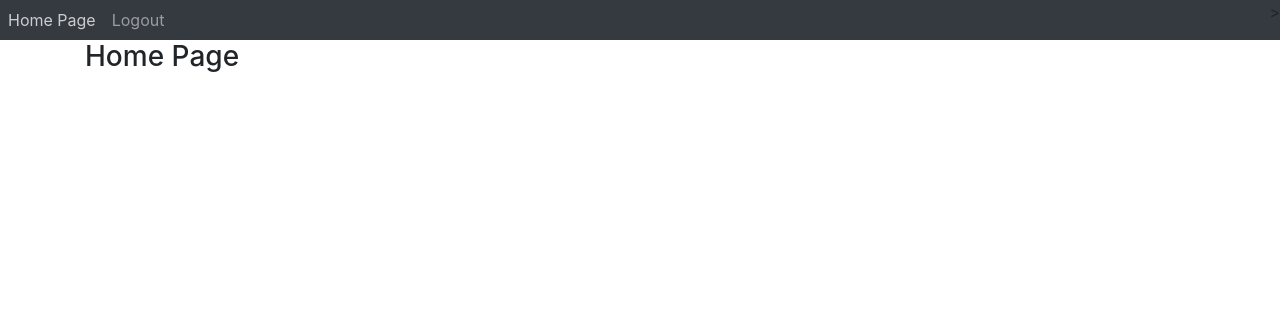
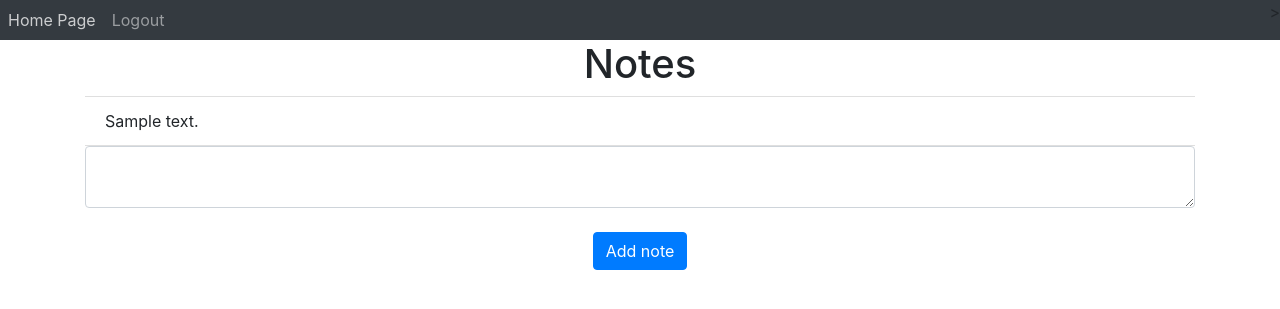
Before and after one commit to Gamattowicz/Flask_Website, a Flask app: page / in a window 1280 px wide. Shown: the top 309 px of the page. Run offline with Flask 2, Linux system fonts and the light colour scheme; a user stored in the database is signed in; tables that the repository leaves empty hold one stand-in row (values such as "Sample post"); some libraries are stand-ins or nearby versions.

Commit message:
create function adding users notes

```diff
--- a/website/templates/home.html
+++ b/website/templates/home.html
@@ -2,5 +2,17 @@
 {% block title %}Home Page{% endblock %}
 
 {% block content %}
-<h3>Home Page</h3>
+<h1 align="center">Notes</h1>
+<ul class="list-group list-group-flush" id="notes">
+    {% for note in user.notes %}
+        <li class="list-group-item">{{ note.content }}</li>
+    {% endfor %}
+</ul>
+<form method="POST">
+    <textarea name="note" class="form-control" id="note"></textarea>
+    <br>
+    <div align="center">
+        <button type="submit" class="btn btn-primary">Add note</button>
+    </div>
+</form>
 {% endblock %}
--- a/website/views.py
+++ b/website/views.py
@@ -1,10 +1,22 @@
-from flask import Blueprint, render_template
+from flask import Blueprint, render_template, request, flash
 from flask_login import login_required, current_user
+from .models import Note
+from . import db
 
 views = Blueprint('views', __name__)
 
 
-@views.route('/')
+@views.route('/', methods=['GET', 'POST'])
 @login_required
 def home():
+    if request.method == 'POST':
+        note = request.form.get('note')
+
+        if len(note) < 1:
+            flash('Note is empty', category='error')
+        else:
+            new_note = Note(content=note, user_id=current_user.id)
+            db.session.add(new_note)
+            db.session.commit()
+            flash('Noted added!', category='success')
     return render_template('home.html', user=current_user)
```
